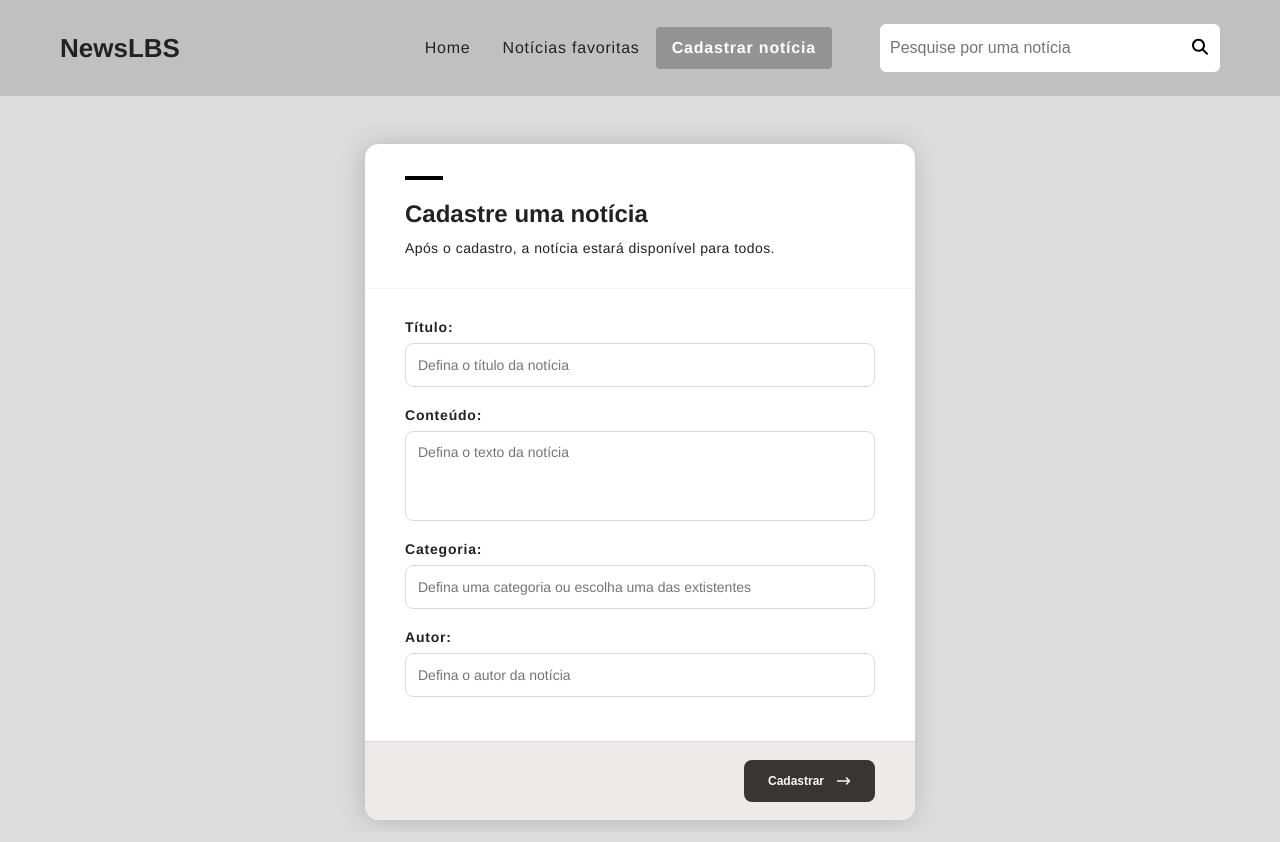
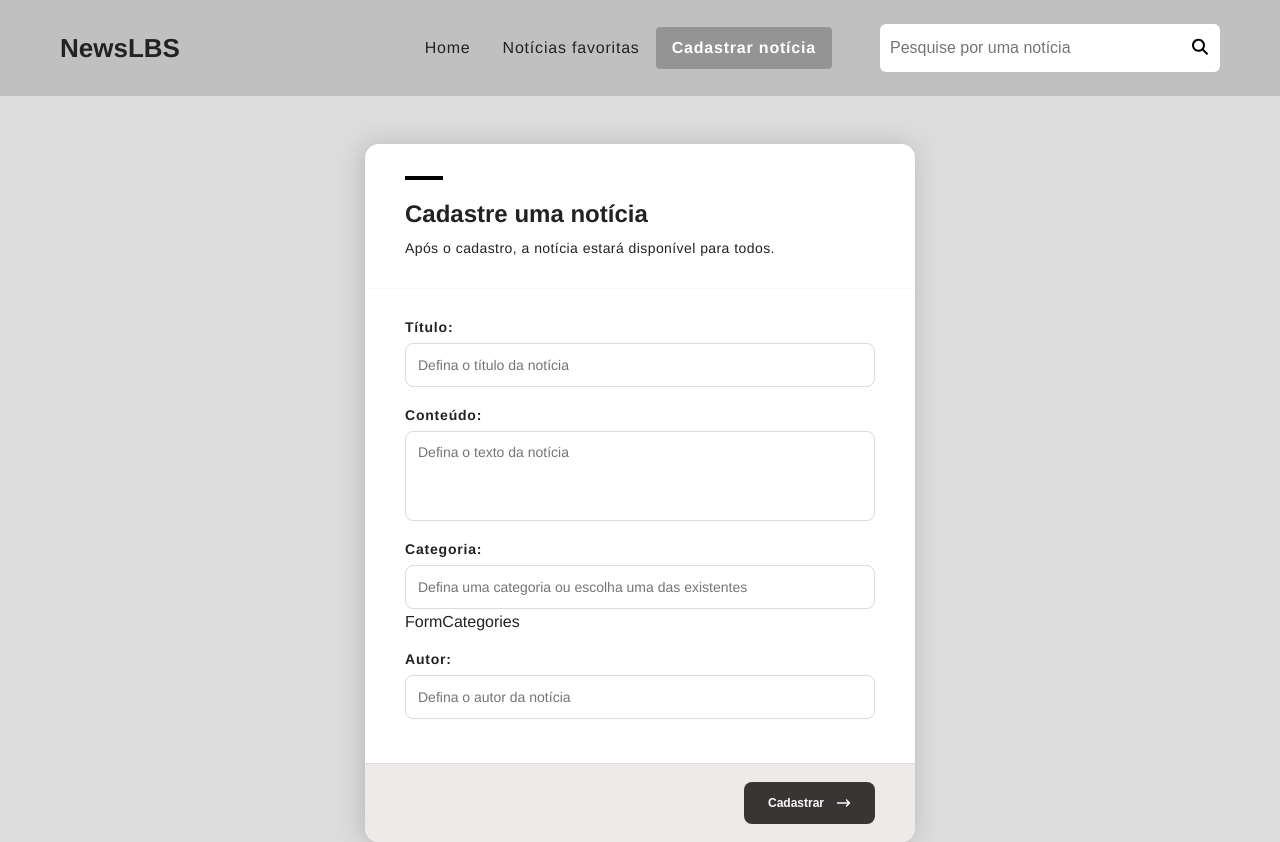
Before and after one commit to LucasBargas/news-updated, a Next.js app: page /cadastrar-noticia in a window 1280 px wide. Built offline with nearby package versions, Linux system fonts and the light colour scheme.

Commit message:
Fields forms - componentized

```diff
--- /dev/null
+++ b/src/components/forms/forms-categories/index.tsx
@@ -0,0 +1,3 @@
+export const FormCategories = () => {
+  return <div>FormCategories</div>;
+};
--- a/src/components/forms/forms-field/index.tsx
+++ b/src/components/forms/forms-field/index.tsx
@@ -1,6 +1,7 @@
 import React from "react";
 import { FieldErrors } from "react-hook-form";
 import { ErrorMessage } from "../../error-message";
+import { FormCategories } from "../forms-categories";
 import styles from "./styles.module.css";
 
 type InputOrTextareaProps = React.ComponentProps<"input"> &
@@ -31,6 +32,8 @@ export const FormsField = ({
       )}
 
       {errors && <ErrorMessage>{errorMessage}</ErrorMessage>}
+
+      {props.name === "category" && <FormCategories />}
     </div>
   );
 };
--- a/src/components/forms/forms-field/styles.module.css
+++ b/src/components/forms/forms-field/styles.module.css
@@ -1,4 +1,6 @@
 .formsField {
+  position: relative;
+
   &:not(:last-of-type) {
     margin-bottom: 1.25rem;
   }
--- a/src/components/forms/index.tsx
+++ b/src/components/forms/index.tsx
@@ -2,6 +2,7 @@
 
 import postNews from "@/src/actions/post-news";
 import updateNews from "@/src/actions/update-news";
+import { formConfig } from "@/src/helpers/form-config";
 import { INews } from "@/src/types/news";
 import { faArrowRightLong } from "@fortawesome/free-solid-svg-icons";
 import { FontAwesomeIcon } from "@fortawesome/react-fontawesome";
@@ -44,8 +45,6 @@ export const Forms = ({ singleData }: { singleData?: INews }) => {
       news = await postNews(data);
     }
 
-    // post/edit categorites
-
     if (news?.id) {
       router.push(`/noticia/${news.id}`);
     } else {
@@ -72,39 +71,18 @@ export const Forms = ({ singleData }: { singleData?: INews }) => {
 
       <form onSubmit={handleSubmit(onSubmit)}>
         <div className={styles.formsArea}>
-          <FormsField
-            errors={errors}
-            errorMessage={errors.title?.message}
-            label="Título:"
-            placeholder="Defina o título da notícia"
-            {...register("title")}
-          />
-
-          <FormsField
-            errors={errors}
-            errorMessage={errors.content?.message}
-            label="Conteúdo:"
-            placeholder="Defina o texto da notícia"
-            as="textarea"
-            rows={4}
-            {...register("content")}
-          />
-
-          <FormsField
-            errors={errors}
-            errorMessage={errors.category?.message}
-            label="Categoria:"
-            placeholder="Defina uma categoria ou escolha uma das extistentes"
-            {...register("category")}
-          />
-
-          <FormsField
-            errors={errors}
-            errorMessage={errors.author?.message}
-            label="Autor:"
-            placeholder="Defina o autor da notícia"
-            {...register("author")}
-          />
+          {formConfig.map((field) => (
+            <FormsField
+              key={field.name}
+              label={field.label}
+              placeholder={field.placeholder}
+              as={field.as}
+              rows={field.rows}
+              errors={errors}
+              errorMessage={errors[field.name]?.message}
+              {...register(field.name)}
+            />
+          ))}
         </div>
 
         <div className={styles.formsAreaButton}>
--- /dev/null
+++ b/src/helpers/form-config.ts
@@ -0,0 +1,34 @@
+import { NewsFormData } from "./zod"; // Ajuste o caminho do seu Zod se precisar
+
+export interface IFormConfig {
+  name: keyof NewsFormData;
+  label: string;
+  placeholder: string;
+  as?: "input" | "textarea";
+  rows?: number;
+}
+
+export const formConfig: IFormConfig[] = [
+  {
+    name: "title",
+    label: "Título:",
+    placeholder: "Defina o título da notícia",
+  },
+  {
+    name: "content",
+    label: "Conteúdo:",
+    placeholder: "Defina o texto da notícia",
+    as: "textarea",
+    rows: 4,
+  },
+  {
+    name: "category",
+    label: "Categoria:",
+    placeholder: "Defina uma categoria ou escolha uma das existentes",
+  },
+  {
+    name: "author",
+    label: "Autor:",
+    placeholder: "Defina o autor da notícia",
+  },
+];
--- a/src/layouts/header/header-nav/index.tsx
+++ b/src/layouts/header/header-nav/index.tsx
@@ -16,7 +16,7 @@ export const HeaderNav = ({ handleClick }: HeaderNavProps) => {
           <Link
             href="/home"
             onClick={handleClick}
-            className={pathname === "/" ? styles.active : ""}
+            className={pathname.startsWith("/home") ? styles.active : ""}
           >
             Home
           </Link>
@@ -25,7 +25,9 @@ export const HeaderNav = ({ handleClick }: HeaderNavProps) => {
           <Link
             href="/noticias-favoritas"
             onClick={handleClick}
-            className={pathname === "/noticias-favoritas" ? styles.active : ""}
+            className={
+              pathname.startsWith("/noticias-favoritas") ? styles.active : ""
+            }
           >
             Notícias favoritas
           </Link>
@@ -34,7 +36,9 @@ export const HeaderNav = ({ handleClick }: HeaderNavProps) => {
           <Link
             href="/cadastrar-noticia"
             onClick={handleClick}
-            className={pathname === "/cadastrar-noticia" ? styles.active : ""}
+            className={
+              pathname.startsWith("/cadastrar-noticia") ? styles.active : ""
+            }
           >
             Cadastrar notícia
           </Link>
```
